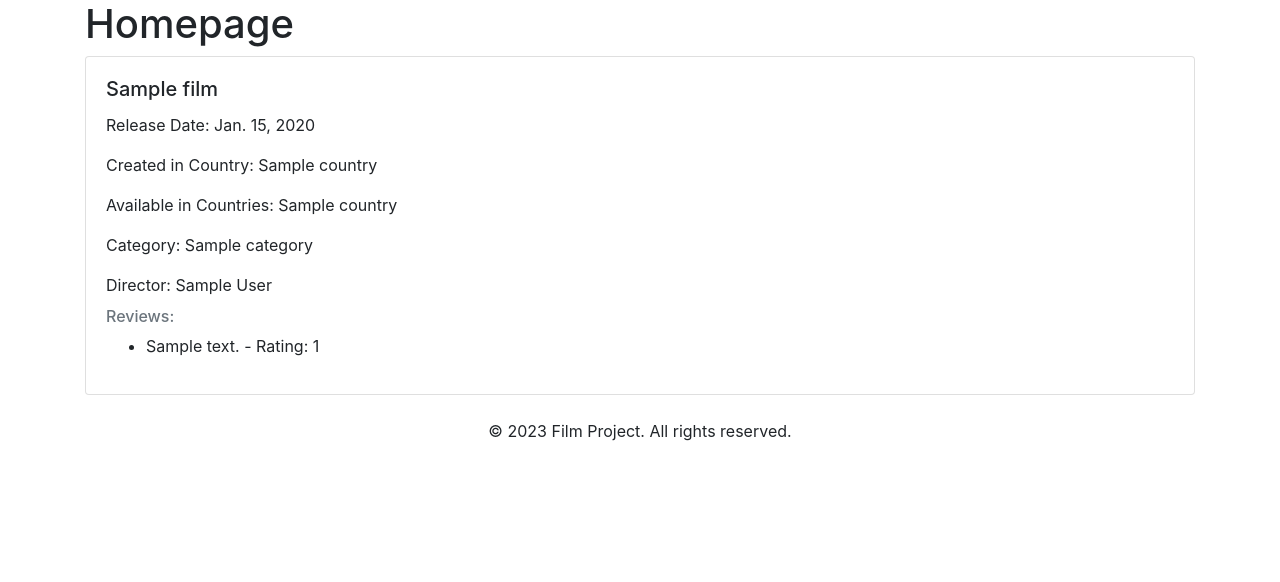
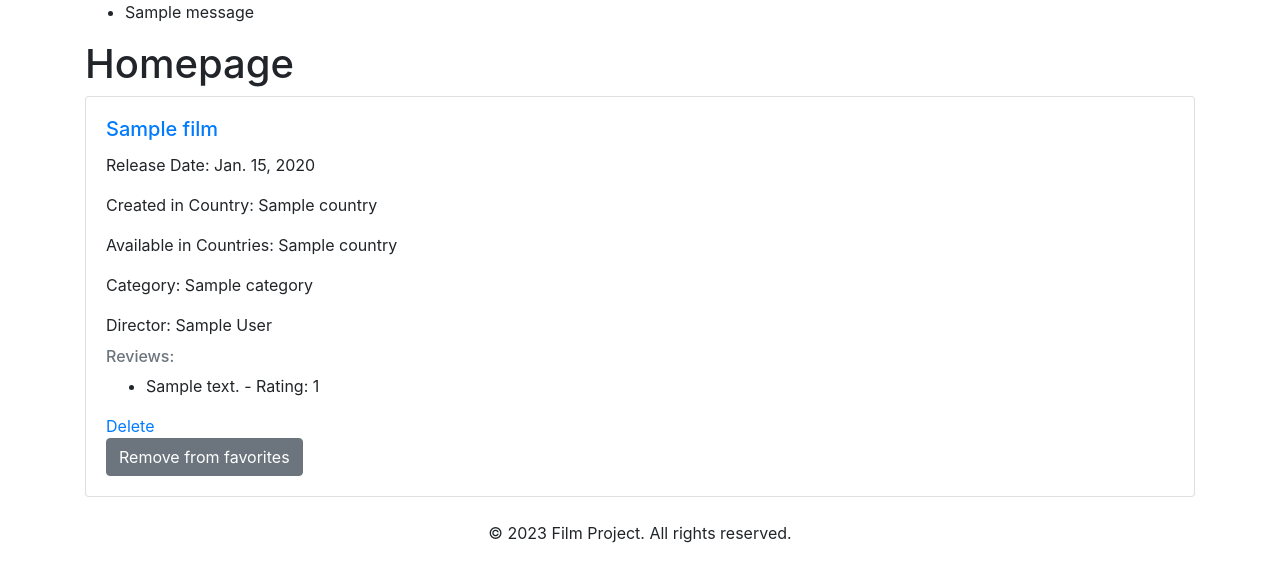
Before and after one commit to allykkk/DI-Bootcamp, a Django app: page /films/homepage/ in a window 1280 px wide. Shown: the part 56-638 px from the top of the page. Run offline with Django 4.2, Linux system fonts and the light colour scheme; a user stored in the database is signed in; tables that the repository leaves empty hold one stand-in row (values such as "Sample post"); one stand-in notice (Sample message) is shown; parts of the project's set-up code (start-up, migrations or seed data) failed here and were passed over; some libraries are stand-ins or nearby versions.

Commit message:
Added Day3 DailyChallenge

```diff
--- a/Week6/Day1/ExerciseXP/FilmProject/FilmProject/settings.py
+++ b/Week6/Day1/ExerciseXP/FilmProject/FilmProject/settings.py
@@ -124,3 +124,4 @@ STATICFILES_DIRS = [
 # https://docs.djangoproject.com/en/4.2/ref/settings/#default-auto-field
 
 DEFAULT_AUTO_FIELD = 'django.db.models.BigAutoField'
+AUTH_USER_MODEL = 'accounts.User'
--- a/Week6/Day1/ExerciseXP/FilmProject/accounts/forms.py
+++ b/Week6/Day1/ExerciseXP/FilmProject/accounts/forms.py
@@ -1,5 +1,5 @@
 from django import forms
-from django.contrib.auth.models import User
+from .models import User
 from django.contrib.auth.forms import UserCreationForm, AuthenticationForm
 
 
--- a/Week6/Day1/ExerciseXP/FilmProject/accounts/models.py
+++ b/Week6/Day1/ExerciseXP/FilmProject/accounts/models.py
@@ -1 +1,8 @@
+from django.contrib.auth.models import AbstractUser, Group, Permission
 from django.db import models
+from films.models import Film
+
+class User(AbstractUser):
+    favorite_films = models.ManyToManyField(Film, related_name='users_favorite', blank=True)
+    groups = models.ManyToManyField(Group, related_name='accounts_users', blank=True)
+    user_permissions = models.ManyToManyField(Permission, related_name='accounts_users', blank=True)
--- a/Week6/Day1/ExerciseXP/FilmProject/accounts/views.py
+++ b/Week6/Day1/ExerciseXP/FilmProject/accounts/views.py
@@ -2,7 +2,7 @@ from django.shortcuts import render, redirect
 from django.contrib.auth import login as auth_login, logout as auth_logout, authenticate
 from django.contrib.auth.decorators import login_required
 from django.contrib.auth.mixins import LoginRequiredMixin
-from django.contrib.auth.models import User
+from .models import User
 from django.views import View
 from .forms import SignupForm, LoginForm
 
--- a/Week6/Day1/ExerciseXP/FilmProject/films/urls.py
+++ b/Week6/Day1/ExerciseXP/FilmProject/films/urls.py
@@ -1,4 +1,5 @@
-from .views import HomePageView, FilmCreateView, DirectorCreateView, ReviewCreateView
+from .views import HomePageView, FilmCreateView, DirectorCreateView, \
+    ReviewCreateView, FilmDeleteView, FavouriteFilmView, FilmDetailView
 from django.urls import path
 
 app_name = 'films'
@@ -8,5 +9,7 @@ urlpatterns = [
     path('addFilm/', FilmCreateView.as_view(), name='addFilm'),
     path('addDirector/', DirectorCreateView.as_view(), name='addDirector'),
     path('addReview/', ReviewCreateView.as_view(), name='addReview'),
-
+    path('deleteFilm/<int:pk>/', FilmDeleteView.as_view(), name="deleteFilm"),
+    path('favoriteFilm/<int:film_id>/', FavouriteFilmView.as_view(), name='favoriteFilm'),
+    path('filmDetail/<int:pk>/', FilmDetailView.as_view(), name='filmDetail'),
 ]
--- a/Week6/Day1/ExerciseXP/FilmProject/films/views.py
+++ b/Week6/Day1/ExerciseXP/FilmProject/films/views.py
@@ -1,10 +1,12 @@
-from django.shortcuts import render
-from django.views.generic import CreateView, ListView
+from django.contrib.messages.views import SuccessMessageMixin
+from django.shortcuts import render, redirect
+from django.views.generic import CreateView, ListView, DeleteView, View, DetailView
 # from django.views.generic.edit import CreateView
 from .models import Film, Director, Review
 from .forms import FilmForm, DirectorForm, ReviewForm
 from django.urls import reverse_lazy
-from django.contrib.auth.mixins import UserPassesTestMixin
+from django.contrib.auth.mixins import UserPassesTestMixin, LoginRequiredMixin
+from django.contrib import messages
 
 
 class HomePageView(ListView):
@@ -13,7 +15,7 @@ class HomePageView(ListView):
     context_object_name = 'films'
 
 
-class FilmCreateView(UserPassesTestMixin,CreateView):
+class FilmCreateView(UserPassesTestMixin, CreateView):
     model = Film
     form_class = FilmForm
     template_name = 'films/addFilm.html'
@@ -22,14 +24,31 @@ class FilmCreateView(UserPassesTestMixin,CreateView):
     def test_func(self):
         return self.request.user.is_superuser
 
-class DirectorCreateView(UserPassesTestMixin,CreateView):
+
+class FilmDeleteView(UserPassesTestMixin, SuccessMessageMixin, DeleteView):
+    model = Film
+    template_name = 'films/confirm_delete.html'
+    success_url = reverse_lazy('films:homepage')
+    success_message = "Film deleted successfully."
+
+    def test_func(self):
+        return self.request.user.is_superuser
+
+    def get_queryset(self):
+        return super().get_queryset().filter(pk=self.kwargs['pk'])
+
+    # do not know why it didn't work, but fixed with inherit from SuccessMessageMixin
+    # def delete(self, request, *args, **kwargs):
+    #     messages.success(self.request, self.success_message)
+    #     response = super().delete(request, *args, **kwargs)
+    #     return response
+
+
+class DirectorCreateView(UserPassesTestMixin, CreateView):
     model = Director
     form_class = DirectorForm
     template_name = 'films/addDirector.html'
     success_url = reverse_lazy('films:homepage')
-
-    def test_func(self):
-        return self.request.user.is_superuser
 
 
 class ReviewCreateView(CreateView):
@@ -37,3 +56,23 @@ class ReviewCreateView(CreateView):
     form_class = ReviewForm
     template_name = 'films/addReview.html'
     success_url = reverse_lazy('films:homepage')
+
+
+class FavouriteFilmView(LoginRequiredMixin, View):
+    def post(self, request, film_id):
+        film = Film.objects.get(pk=film_id)
+        user = request.user
+
+        if film in user.favorite_films.all():
+            user.favorite_films.remove(film)
+            messages.success(request, f"<{film.title}> removed from favorites.")
+        else:
+            user.favorite_films.add(film)
+            messages.success(request, f"<{film.title}> added to favorites.")
+
+        return redirect('films:homepage')
+
+
+class FilmDetailView(LoginRequiredMixin, DetailView):
+    model = Film
+    template_name = 'films/filmDetail.html'
--- a/Week6/Day1/ExerciseXP/FilmProject/templates/films/homepage.html
+++ b/Week6/Day1/ExerciseXP/FilmProject/templates/films/homepage.html
@@ -8,13 +8,27 @@
 
 {% extends 'partials/base.html' %}
 
+
 {% block content %}
+
+
+<!--        display message (for deletion) if there is any -->
+{% if messages %}
+  <ul class="messages">
+    {% for message in messages %}
+      <li{% if message.tags %} class="{{ message.tags }}"{% endif %}>{{ message }}</li>
+    {% endfor %}
+  </ul>
+{% endif %}
+
+
+
 {% if user.is_authenticated %}
   <h1>Homepage</h1>
   {% for film in films %}
     <div class="card mb-3">
       <div class="card-body">
-        <h5 class="card-title">{{ film.title }}</h5>
+        <h5 class="card-title"><a href="{% url 'films:filmDetail' film.id %}">{{ film.title }}</a></h5>
         <p class="card-text">Release Date: {{ film.release_date }}</p>
         <p class="card-text">Created in Country: {{ film.created_in_country.name }}</p>
         <p class="card-text">Available in Countries:
@@ -38,6 +52,25 @@
               <li>{{ review.review_text }} - Rating: {{ review.rating }}</li>
             {% endfor %}
         </ul>
+<!--        only show delete option when user is superuser-->
+        {% if user.is_superuser %}
+            <a href="{% url 'films:deleteFilm' film.id %}">Delete</a>
+        {% endif %}
+
+        {% if film in user.favorite_films.all %}
+          <form action="{% url 'films:favoriteFilm' film.id %}" method="post">
+            {% csrf_token %}
+            <button type="submit" class="btn btn-secondary">Remove from favorites</button>
+          </form>
+        {% else %}
+          <form action="{% url 'films:favoriteFilm' film.id %}" method="post">
+            {% csrf_token %}
+            <button type="submit" class="btn btn-success">Add to favorites</button>
+          </form>
+        {% endif %}
+
+
+
       </div>
     </div>
   {% endfor %}
```
